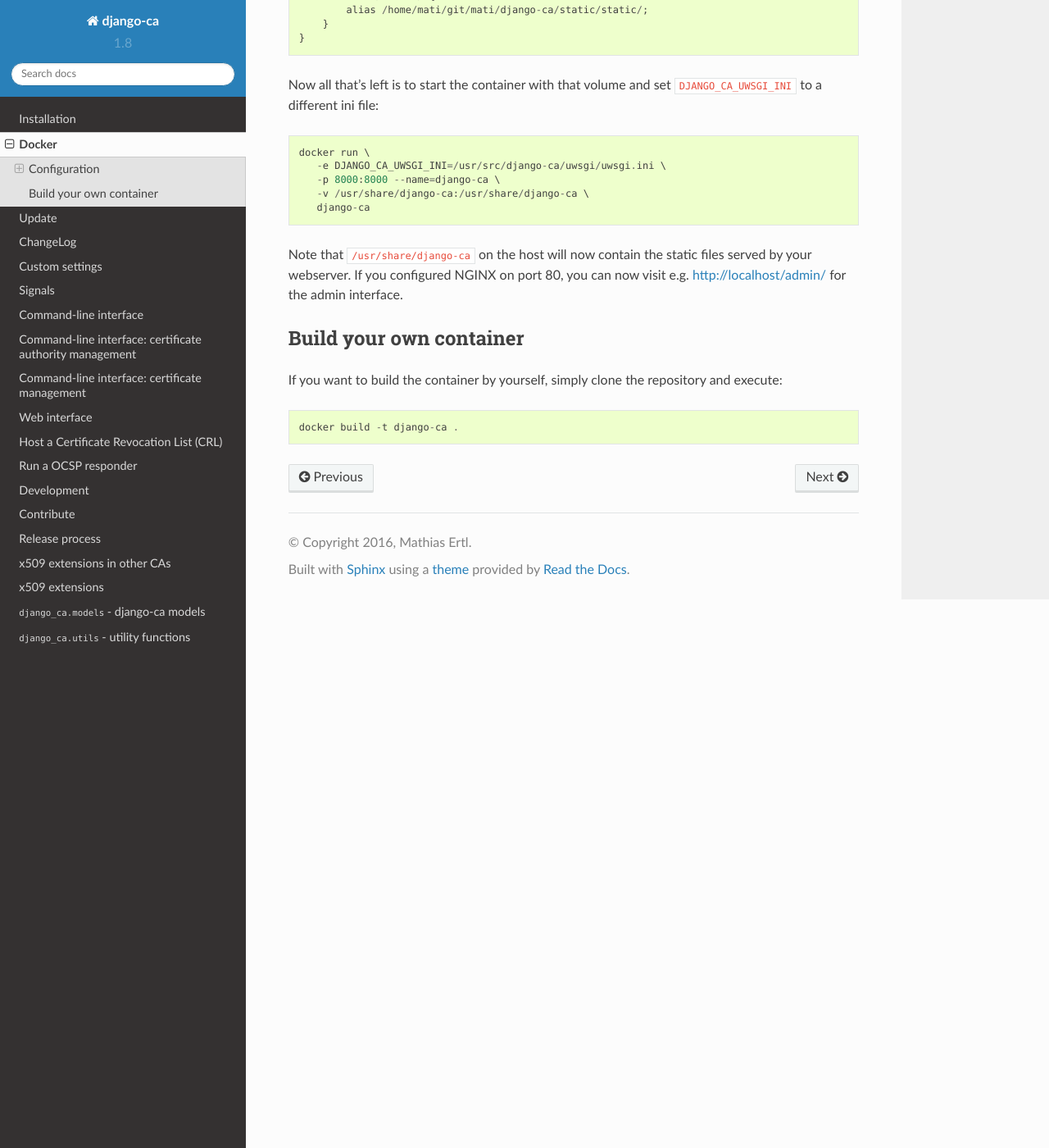
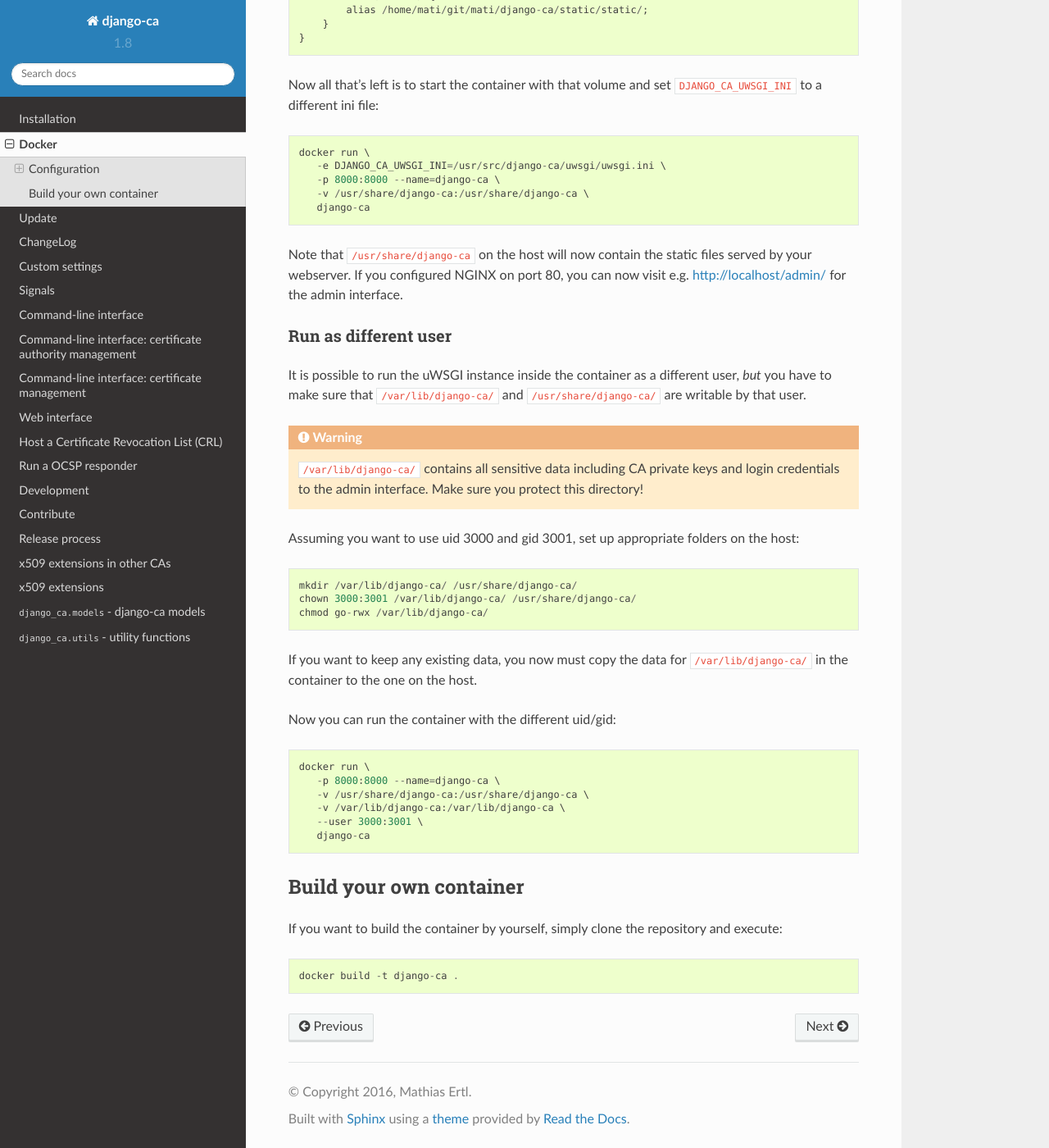
Before and after one commit to mathiasertl/django-ca, a Sphinx documentation site: the page built from docs/source/docker.rst, in a window 1280 px wide and 1400 px high, scrolled down 2090 px. Shown: the whole window at 82% size. Built offline with Sphinx 7.4.7 and the Read the Docs theme 2.0.0, drawn with Linux system fonts in a browser that asks for light colours.

Commit message:
add documentation on how to run as a different user

```diff
--- a/docs/source/docker.rst
+++ b/docs/source/docker.rst
@@ -102,6 +102,36 @@ ini file::
 Note that ``/usr/share/django-ca`` on the host will now contain the static files served by your webserver. If
 you configured NGINX on port 80, you can now visit e.g. http://localhost/admin/ for the admin interface.
 
+Run as different user
+=====================
+
+It is possible to run the uWSGI instance inside the container as a different user, *but* you have to make sure
+that ``/var/lib/django-ca/`` and ``/usr/share/django-ca/`` are writable by that user.
+
+.. WARNING::
+
+   ``/var/lib/django-ca/`` contains all sensitive data including CA private keys and login credentials to the
+   admin interface. Make sure you protect this directory!
+
+Assuming you want to use uid 3000 and gid 3001, set up appropriate folders on the host::
+
+   mkdir /var/lib/django-ca/ /usr/share/django-ca/
+   chown 3000:3001 /var/lib/django-ca/ /usr/share/django-ca/
+   chmod go-rwx /var/lib/django-ca/
+
+If you want to keep any existing data, you now must copy the data for ``/var/lib/django-ca/`` in the container
+to the one on the host.
+
+Now you can run the container with the different uid/gid::
+
+   docker run \
+      -p 8000:8000 --name=django-ca \
+      -v /usr/share/django-ca:/usr/share/django-ca \
+      -v /var/lib/django-ca:/var/lib/django-ca \
+      --user 3000:3001 \
+      django-ca
+
+
 ************************
 Build your own container
 ************************
```
